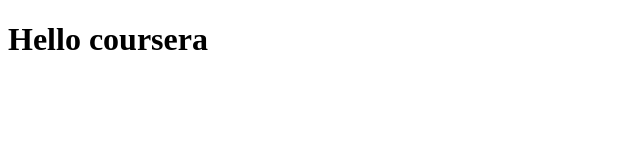
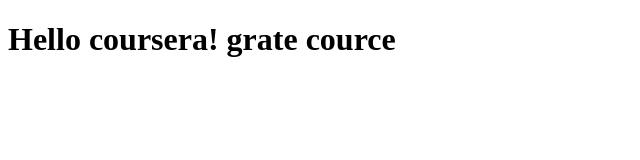
Before and after one commit to lyadhkhooor/coursera-test, a plain HTML site: page site/index.html in a window 1280 px wide. Shown: the whole page, without its empty margins (0-640 px from the left). Drawn offline with Linux system fonts and the light colour scheme.

Commit message:
small addition to our page content.

```diff
--- a/site/index.html
+++ b/site/index.html
@@ -4,7 +4,7 @@
 	<title>Hello Coursera</title>
 </head>
 <body>
-	<h1>Hello coursera</h1>
+	<h1>Hello coursera! grate cource</h1>
 
 </body>
 </html>
```
